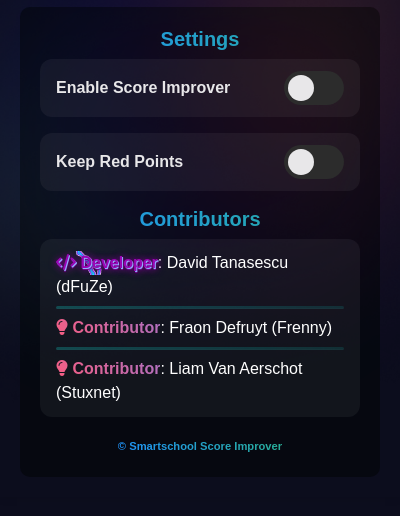
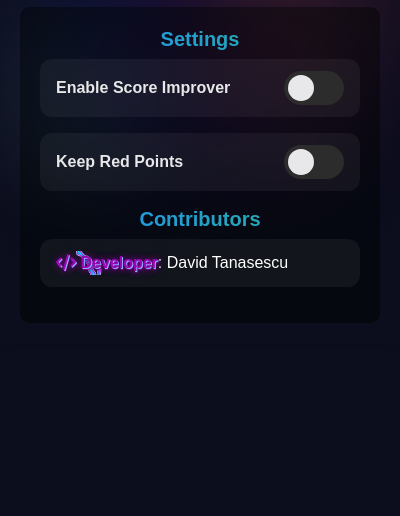
Before and after one commit to Alm0stEthical/smartschool-score-improver, a browser extension: page views/popup.html in a window 400 px wide. Shown: the part 204-720 px from the top of the page. Drawn offline with Linux system fonts and the light colour scheme; a web font is replaced by a local one.

Commit message:
a bit of debloat

```diff
--- a/views/popup.html
+++ b/views/popup.html
@@ -2,18 +2,14 @@
 <html lang="en">
   <head>
     <meta charset="UTF-8" />
-    <!-- External CSS stylesheets -->
     <link href="../assets/css/bootstrap.min.css" rel="stylesheet" />
     <link rel="stylesheet" href="../assets/css/inter.css" />
     <link rel="stylesheet" href="../assets/css/fontawesome/all.css" />
     <link rel="stylesheet" href="./styles/popup.css" />
-    <style></style>
   </head>
   <body>
     <div class="container">
-      <!-- Main card container -->
       <div class="card text-center">
-        <!-- Card header with logo and title -->
         <div class="card-header">
           <img src="../assets/icons/icon128.png" alt="Smartschool Score Improver Icon" />
           <h1 class="gradient-text fw-bold" style="font-size: 25px; padding: 0px; margin: 0px">
@@ -21,7 +17,6 @@
           </h1>
         </div>
 
-        <!-- Card body -->
         <div>
           <div class="settings-container">
             <h5 class="card-title gradient-text fw-bold">Settings</h5>
@@ -40,75 +35,18 @@
               </label>
             </div>
 
-            <!-- Contributors section -->
             <h5 class="card-title gradient-text fw-bold">Contributors</h5>
             <div class="contributor-container">
-              <!-- Developer information -->
               <div class="card-text align-left">
                 <a href="https://davidtanasescu.com/" target="_blank">
-                  <span id="developer"><i class="fas fa-flip fas fa-code"></i> Developer</span>: David Tanasescu (dFuZe)
-                </a>
-              </div>
-              <hr class="contributor-item" />
-              <!-- Contributor information -->
-              <div class="card-text align-left">
-                <a href="https://frenny.vip/" target="_blank">
-                  <span id="documenter"><i class="fa-solid fa-lightbulb"></i> Contributor</span>: Fraon Defruyt (Frenny)
-                </a>
-              </div>
-              <hr class="contributor-item" />
-
-              <div class="card-text align-left">
-                <a href="#" target="_blank">
-                  <span id="documenter"><i class="fa-solid fa-lightbulb"></i> Contributor</span>: Liam Van Aerschot
-                  (Stuxnet)
+                  <span id="developer"><i class="fas fa-flip fas fa-code"></i> Developer</span>: David Tanasescu
                 </a>
               </div>
             </div>
-
-            <!-- Copyright and privacy policy link -->
-            <a href="https://dfuze.vip/extentions/smartschool-score-improver/privacy" target="_blank" class="xsmall">
-              <span class="gradient-text fw-bold">&copy; Smartschool Score Improver</span>
-            </a>
           </div>
         </div>
       </div>
     </div>
-    <!-- JavaScript file for popup functionality -->
     <script src="../scripts/popup.js"></script>
   </body>
 </html>
-
-<!-- Commented out additional contributor templates -->
-<!--  ✅✅✅ Contributors ✅✅✅
-    <div class="card-text align-left">
-      <a href="#" target="_blank >">
-        <span name="rainbow"><i class="fa-solid fa-credit-card"></i> Donator</span>: Fraon Defruyt (Frenny)
-      </a>
-    </div>
-    <div class="card-text align-left >">
-      <a href="#" target="_blank">
-        <span id="code-fixer"><i class="fas fa-tools"></i> Code Fixer</span>: Jane Doe
-      </a>
-    </div>
-    <div class="card-text align-left >">
-      <a href="#" target="_blank">
-        <span id="designer"><i class="fas fa-paint-brush"></i> Designer</span>: Fraon Defruyt (Frenny)
-      </a>
-    </div>
-    <div class="card-text align-left >">
-      <a href="#" target="_blank">
-        <span id="tester"><i class="fas fa-vial"></i> Tester</span>: Emily Clark
-      </a>
-    </div>
-    <div class="card-text align-left >">
-      <a href="#" target="_blank">
-        <span id="supporter"><i class="fas fa-hands-helping"></i> Supporter</span>: Michael Brown
-      </a>
-    </div>
-    <div class="card-text align-left >">
-      <a href="#" target="_blank">
-        <span id="documenter"><i class="fas fa-file-alt"></i> Documenter</span>: Laura Johnson
-      </a>
-    </div>
-    -->
```
